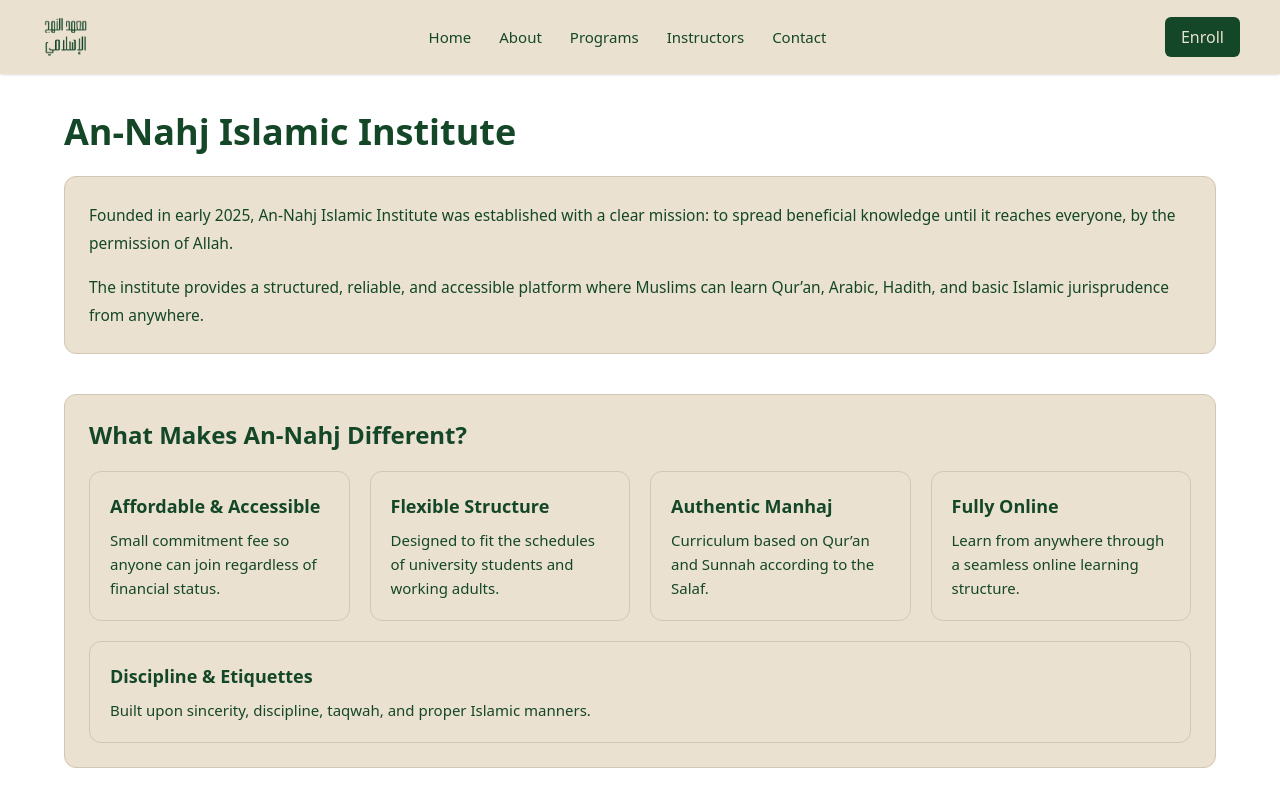
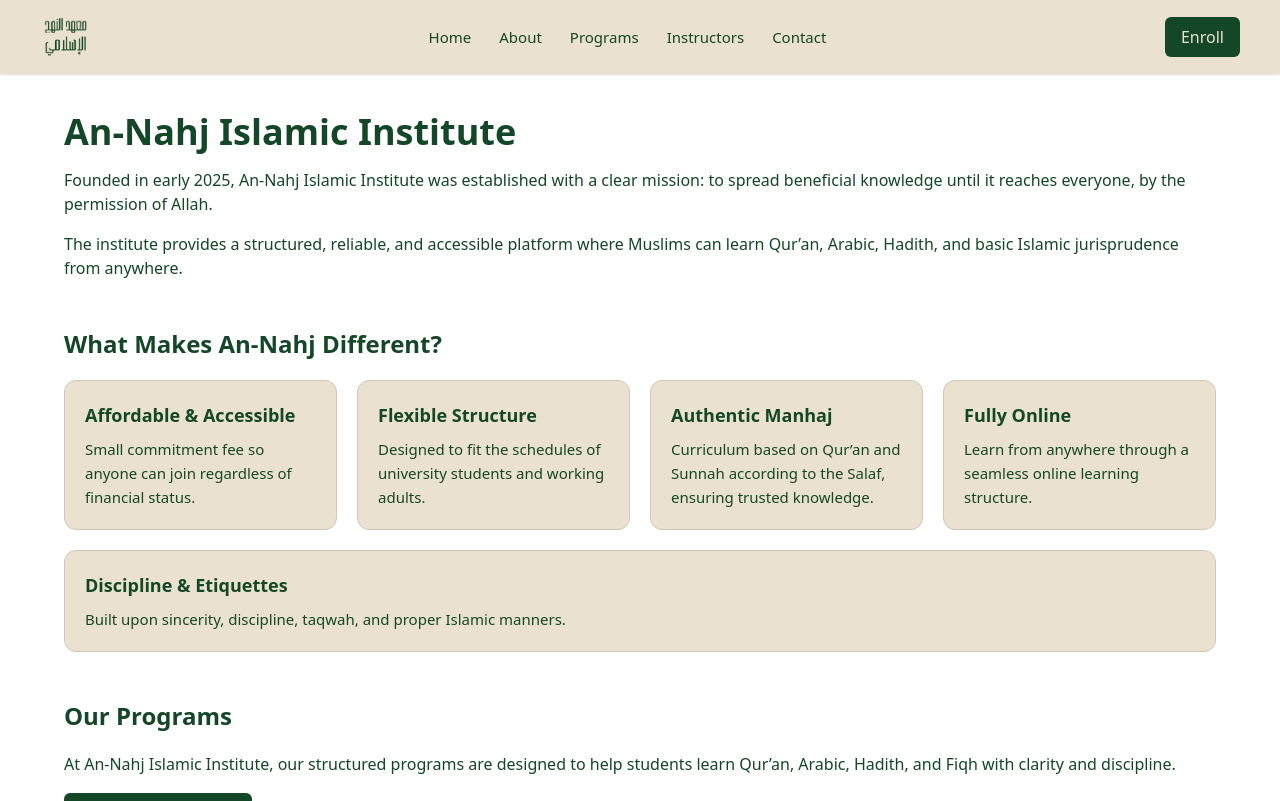
Before and after one commit to abunusaybah1/nahjinst, a Next.js app: page /about in a window 1280 px wide. Shown: the top 801 px of the page. Built offline with nearby package versions, Linux system fonts and the light colour scheme.

Commit message:
Final push

```diff
--- a/app/about/page.tsx
+++ b/app/about/page.tsx
@@ -1,99 +1,86 @@
+"use client";
+
 import React from "react";
-import { motion } from "framer-motion";
-import { fadeUp, stagger } from "@/lib/animations";
-import Link from "next/link";
-
-export const metadata = {
-  title: "About | An-Nahj Islamic Institute",
-  description:
-    "Learn about An-Nahj Islamic Institute, our mission, and our commitment to spreading beneficial Islamic knowledge through structured, accessible programs for all learners.",
-};
+import Link from "next/dist/client/link";
 
 const AboutPage = () => {
   return (
-    <motion.div
-      variants={stagger}
-      initial="hidden"
-      animate="show"
-      className="px-6 md:px-16 text-[#144727]"
-    >
+    <div className="px-6 md:px-16 text-[#144727]">
       {/* HEADER */}
-      <motion.h1
-        variants={fadeUp}
-        className="text-3xl md:text-4xl font-bold mb-6"
-      >
+      <h1 className="text-3xl md:text-4xl font-bold mb-4">
         An-Nahj Islamic Institute
-      </motion.h1>
+      </h1>
 
       {/* INTRO SECTION */}
-      <motion.section
-        variants={fadeUp}
-        className="mb-10 leading-7 text-[15.5px] bg-[#ebe1d1] p-6 rounded-xl border border-[#d4c6b5]"
-      >
+
       <p className="mb-4">
-          Founded in early 2025, An-Nahj Islamic Institute was established with
-          a clear mission: to spread beneficial knowledge until it reaches
-          everyone, by the permission of Allah.
+        Founded in early 2025, An-Nahj Islamic Institute was established with a
+        clear mission: to spread beneficial knowledge until it reaches everyone,
+        by the permission of Allah.
       </p>
       <p>
         The institute provides a structured, reliable, and accessible platform
         where Muslims can learn Qur’an, Arabic, Hadith, and basic Islamic
         jurisprudence from anywhere.
       </p>
-      </motion.section>
 
       {/* WHAT MAKES AN-NAHJ DIFFERENT */}
-      <motion.section
-        variants={fadeUp}
-        className="p-6 rounded-xl border border-[#d4c6b5] bg-[#ebe1d1] mb-10"
-      >
-        <h2 className="text-2xl font-semibold mb-5">
+
+      <h2 className="text-2xl mb-5 font-bold mt-12">
         What Makes An-Nahj Different?
       </h2>
 
       <div className="flex flex-col md:flex-row md:flex-wrap gap-5">
-          {[
-            {
-              title: "Affordable & Accessible",
-              desc: "Small commitment fee so anyone can join regardless of financial status.",
-            },
-            {
-              title: "Flexible Structure",
-              desc: "Designed to fit the schedules of university students and working adults.",
-            },
-            {
-              title: "Authentic Manhaj",
-              desc: "Curriculum based on Qur’an and Sunnah according to the Salaf.",
-            },
-            {
-              title: "Fully Online",
-              desc: "Learn from anywhere through a seamless online learning structure.",
-            },
-            {
-              title: "Discipline & Etiquettes",
-              desc: "Built upon sincerity, discipline, taqwah, and proper Islamic manners.",
-            },
-          ].map((item, i) => (
-            <motion.div
-              key={i}
-              variants={fadeUp}
-              className="flex-1 min-w-[250px] bg-[#ebe1d1] p-5 rounded-xl border border-[#d4c6b5] hover:shadow-md transition"
-            >
-              <h3 className="text-lg font-bold mb-2">{item.title}</h3>
-              <p className="text-[15px] leading-6">{item.desc}</p>
-            </motion.div>
-          ))}
+        {/* Card 1 */}
+        <div className="flex-1 min-w-62.5 bg-[#ebe1d1] p-5 rounded-xl border border-[#d4c6b5] hover:shadow-md transition">
+          <h3 className="text-lg font-bold mb-2">Affordable & Accessible</h3>
+          <p className="text-[15px] leading-6">
+            Small commitment fee so anyone can join regardless of financial
+            status.
+          </p>
         </div>
-      </motion.section>
+
+        {/* Card 2 */}
+        <div className="flex-1 min-w-62.5 bg-[#ebe1d1] p-5 rounded-xl border border-[#d4c6b5] hover:shadow-md transition">
+          <h3 className="text-lg font-bold mb-2">Flexible Structure</h3>
+          <p className="text-[15px] leading-6">
+            Designed to fit the schedules of university students and working
+            adults.
+          </p>
+        </div>
+
+        {/* Card 3 */}
+        <div className="flex-1 min-w-62.5 bg-[#ebe1d1] p-5 rounded-xl border border-[#d4c6b5] hover:shadow-md transition">
+          <h3 className="text-lg font-bold mb-2">Authentic Manhaj</h3>
+          <p className="text-[15px] leading-6">
+            Curriculum based on Qur’an and Sunnah according to the Salaf,
+            ensuring trusted knowledge.
+          </p>
+        </div>
+
+        {/* Card 4 */}
+        <div className="flex-1 min-w-62.5 bg-[#ebe1d1] p-5 rounded-xl border border-[#d4c6b5] hover:shadow-md transition">
+          <h3 className="text-lg font-bold mb-2">Fully Online</h3>
+          <p className="text-[15px] leading-6">
+            Learn from anywhere through a seamless online learning structure.
+          </p>
+        </div>
+
+        {/* Card 5 */}
+        <div className="flex-1 min-w-62.5 bg-[#ebe1d1] p-5 rounded-xl border border-[#d4c6b5] hover:shadow-md transition">
+          <h3 className="text-lg font-bold mb-2">Discipline & Etiquettes</h3>
+          <p className="text-[15px] leading-6">
+            Built upon sincerity, discipline, taqwah, and proper Islamic
+            manners.
+          </p>
+        </div>
+      </div>
 
       {/* PROGRAMS SECTION */}
-      <motion.section
-        variants={fadeUp}
-        className="mb-10 leading-7 text-[15.5px] bg-[#ebe1d1] p-6 rounded-xl border border-[#d4c6b5]"
-      >
-        <h2 className="text-2xl font-semibold mb-5">Our Programs</h2>
 
-        <p className="mb-4">
+      <h2 className="text-2xl mb-5 font-bold mt-12">Our Programs</h2>
+
+      <p className="mb-6">
         At An-Nahj Islamic Institute, our structured programs are designed to
         help students learn Qur’an, Arabic, Hadith, and Fiqh with clarity and
         discipline.
@@ -101,12 +88,11 @@ const AboutPage = () => {
 
       <Link
         href="/programs"
-          className="inline-block bg-[#144727] text-[#ebe1d1] py-2 px-4 rounded-md font-medium hover:bg-[#144710] hover:scale-105 transition"
+        className="bg-[#144727] text-[#ebe1d1] py-2 px-3 rounded-md font-medium hover:bg-[#144710] hover:scale-105 transition cursor-pointer"
       >
         Explore our programs
       </Link>
-      </motion.section>
-    </motion.div>
+    </div>
   );
 };
 
```
Lines whose indentation alone changed are shown as unchanged.
